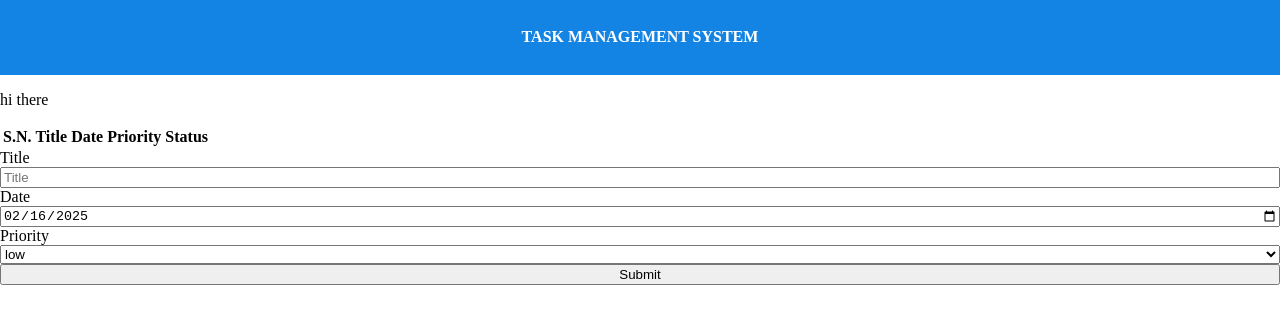
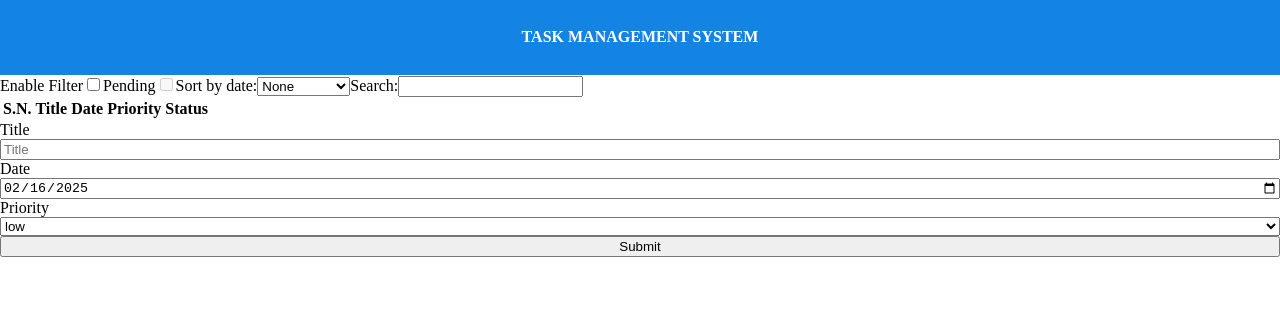
Before and after one commit to seeyog-stha/TaskMangApp_Vue, a Vue app: page / in a window 1280 px wide. Shown: the top 324 px of the page. Built offline with nearby package versions, Linux system fonts and the light colour scheme.

Commit message:
feat:filter added

```diff
--- a/src/components/TaskFilter.vue
+++ b/src/components/TaskFilter.vue
@@ -1,2 +1,73 @@
 <script setup lang="ts">
+import { ref, watch, nextTick } from 'vue';
+import type { taskProp } from '@/model';
+const { updateTask, initialTaskStore } = defineProps<{
+    initialTaskStore: taskProp[]
+    updateTask: (value: taskProp[]) => void;
+}>()
+const isFilterEnabled = ref(false)
+const filterStatus = ref(false)
+const sortDate = ref("None")
+const searchValue = ref("")
+const handleIsFilterEnabled = async () => {
+    isFilterEnabled.value = !isFilterEnabled.value;
+    await nextTick();
+    if (!isFilterEnabled.value) {
+        updateTask([...initialTaskStore])
+    } else {
+        handleSortByStatus()
+    }
+
+}
+const handleSortByStatus = async () => {
+    filterStatus.value = !filterStatus.value;
+    console.log("filter", filterStatus.value);
+    console.log("initialTaskStore", initialTaskStore);
+
+    await nextTick(); // Ensure state updates before filtering
+
+    const newTask = initialTaskStore.filter((task) => task.isCompleted === filterStatus.value);
+    console.log("Filtered Tasks:", newTask);
+
+    updateTask(newTask);
+};
+watch(sortDate, (newValue) => {
+    let sortedTasks = [...initialTaskStore];
+
+    if (newValue === "Ascending") {
+        sortedTasks.sort((a, b) => new Date(a.date).getTime() - new Date(b.date).getTime());
+    } else if (newValue === "Descending") {
+        sortedTasks.sort((a, b) => new Date(b.date).getTime() - new Date(a.date).getTime());
+    }
+
+    updateTask(sortedTasks);
+});
+watch(searchValue, (newValue) => {
+
+    const searchTask = initialTaskStore.filter((task) => task.title.toLowerCase().includes(newValue.toLowerCase()));
+    console.log(searchTask)
+    updateTask(searchTask)
+
+});
+
 </script>
+<template>
+    <div>
+        <label for="isFilterEnabled">Enable Filter</label>
+        <input type="checkbox" :checked="isFilterEnabled" @change="handleIsFilterEnabled" id="isFilterEnabled">
+
+        <label for="sortStatus" v-if="filterStatus">Completed</label>
+        <label for="sortStatus" v-if="!filterStatus">Pending</label>
+        <input type="checkbox" :disabled="!isFilterEnabled" id="sortStatus" :checked="filterStatus"
+            @change="handleSortByStatus">
+
+        <label for="sortDate">Sort by date:</label>
+        <select v-model="sortDate" id="sortDate">
+            <option>None</option>
+            <option>Ascending</option>
+            <option>Descending</option>
+        </select>
+        <label for="search">Search:</label>
+        <input type="text" v-model="searchValue" id="search"/>
+    </div>
+</template>
--- a/src/components/TaskForm.vue
+++ b/src/components/TaskForm.vue
@@ -5,12 +5,11 @@ import { formatDate, setStore, getStore } from '@/utils/utils';
 import generateUniqueId from 'generate-unique-id';
 import type { taskProp } from '@/model';
 
-const { taskStore } = defineProps<{
+const { taskStore, updateTask } = defineProps<{
     taskStore: taskProp[]
+    updateTask: (value:taskProp[])=>void;
 }>()
-const emit = defineEmits<{
-    (event: 'update-task', value: taskProp[]): void
-}>()
+
 
 const initialValue = {
     title: "",
@@ -30,7 +29,7 @@ const handleSubmit = () => {
 
     const updatedStore = taskStore ? [...taskStore, newTask] : [newTask];
 
-    emit("update-task", updatedStore)
+    updateTask(updatedStore)
 
     const isSubmitted = setStore("task", updatedStore);
     console.log("is", isSubmitted)
--- a/src/components/TaskList.vue
+++ b/src/components/TaskList.vue
@@ -3,23 +3,22 @@ import { ref } from 'vue';
 import { getStore, setStore } from '@/utils/utils';
 import TaskCard from './TaskCard.vue';
 import type { taskProp } from '@/model';
-const {taskStore } = defineProps<{
+const {taskStore,updateTask } = defineProps<{
     taskStore: taskProp[]
+    updateTask: (value:taskProp[])=>void;
 }>()
-const emit = defineEmits<{
-    (event: 'update-task', value: taskProp[]): void
-}>()
+
 const handleDelete=(id:string)=>{
     const newValue=taskStore.filter((task)=>task.id!==id)
     console.log(newValue)
-    emit("update-task", newValue)
+    updateTask(newValue)
     setStore("task",newValue)
 
 }
 const handleEdit=(task:taskProp)=>{
     const newValue=taskStore.map((obj)=>obj.id==task.id?task:obj)
     console.log(newValue)
-    emit("update-task", newValue)
+    updateTask(newValue)
     setStore("task",newValue)
 
 }
@@ -39,7 +38,7 @@ const handleEdit=(task:taskProp)=>{
             </tr>
         </thead>
         <tbody>
-            <tr v-for="(task, index) in taskStore" :key="index">
+            <tr v-for="(task, index) in taskStore" :key="task.id">
                 <TaskCard :index="index" :task="task" :handleDelete="handleDelete"
                 :handleEdit="handleEdit"/>
 
--- a/src/views/HomeView.vue
+++ b/src/views/HomeView.vue
@@ -1,6 +1,7 @@
 <script setup lang="ts">
 import TaskForm from '@/components/TaskForm.vue';
 import TaskList from '@/components/TaskList.vue';
+import TaskFilter from '@/components/TaskFilter.vue';
 import { ref } from 'vue';
 import { getStore } from '@/utils/utils';
 import type { taskProp } from '@/model';
@@ -14,9 +15,8 @@ const updateTaskStore = (newValue: taskProp[]) => {
 
 <template>
   <main>
-    <p>hi there</p>
-
-    <TaskList :taskStore="taskStore" @update-task="updateTaskStore"/>
-    <TaskForm :taskStore="taskStore" @update-task="updateTaskStore" />
+    <TaskFilter :updateTask="updateTaskStore" :initialTaskStore="intialTaskStore"/>
+    <TaskList :taskStore="taskStore" :updateTask="updateTaskStore"/>
+    <TaskForm :taskStore="taskStore" :updateTask="updateTaskStore" />
   </main>
 </template>
```
